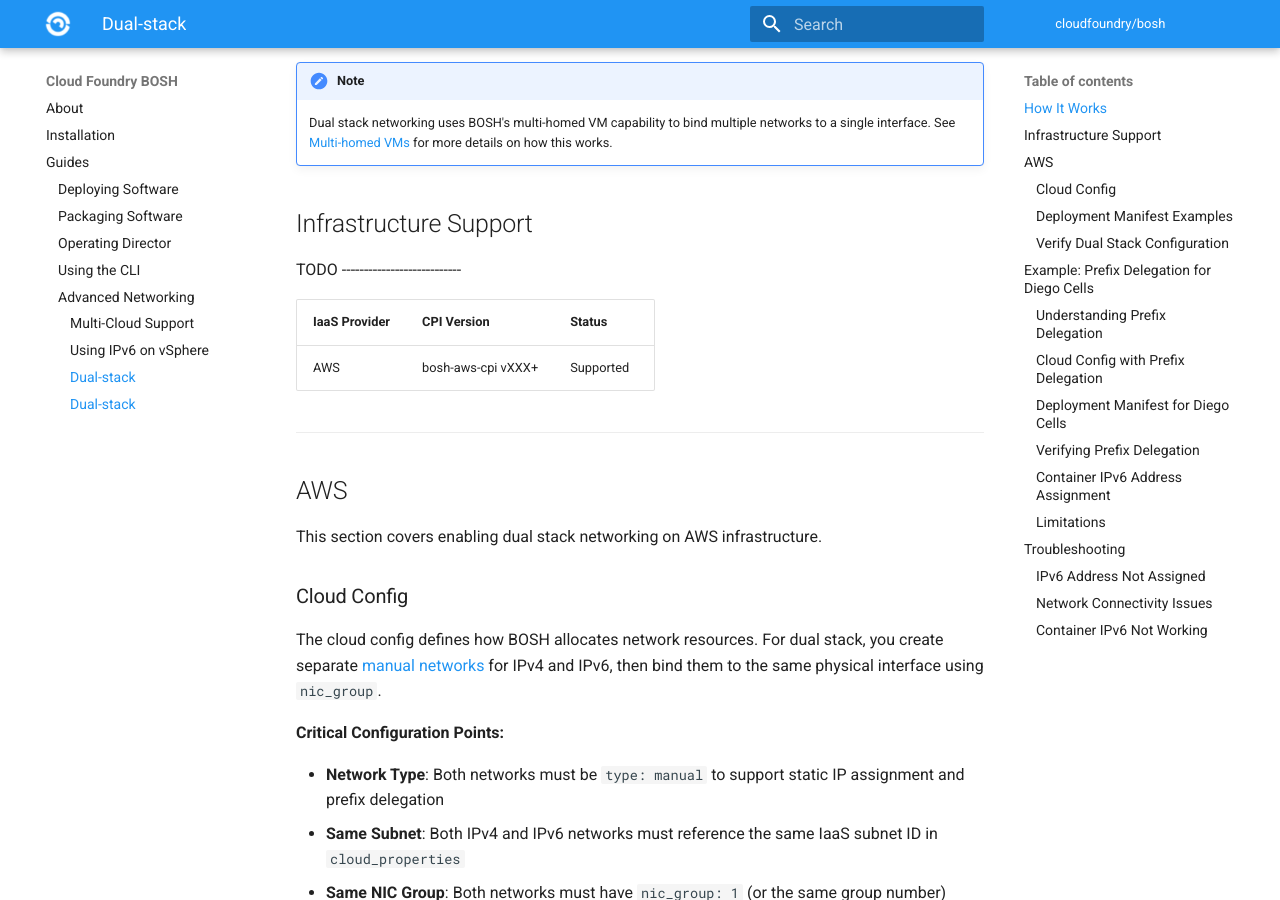
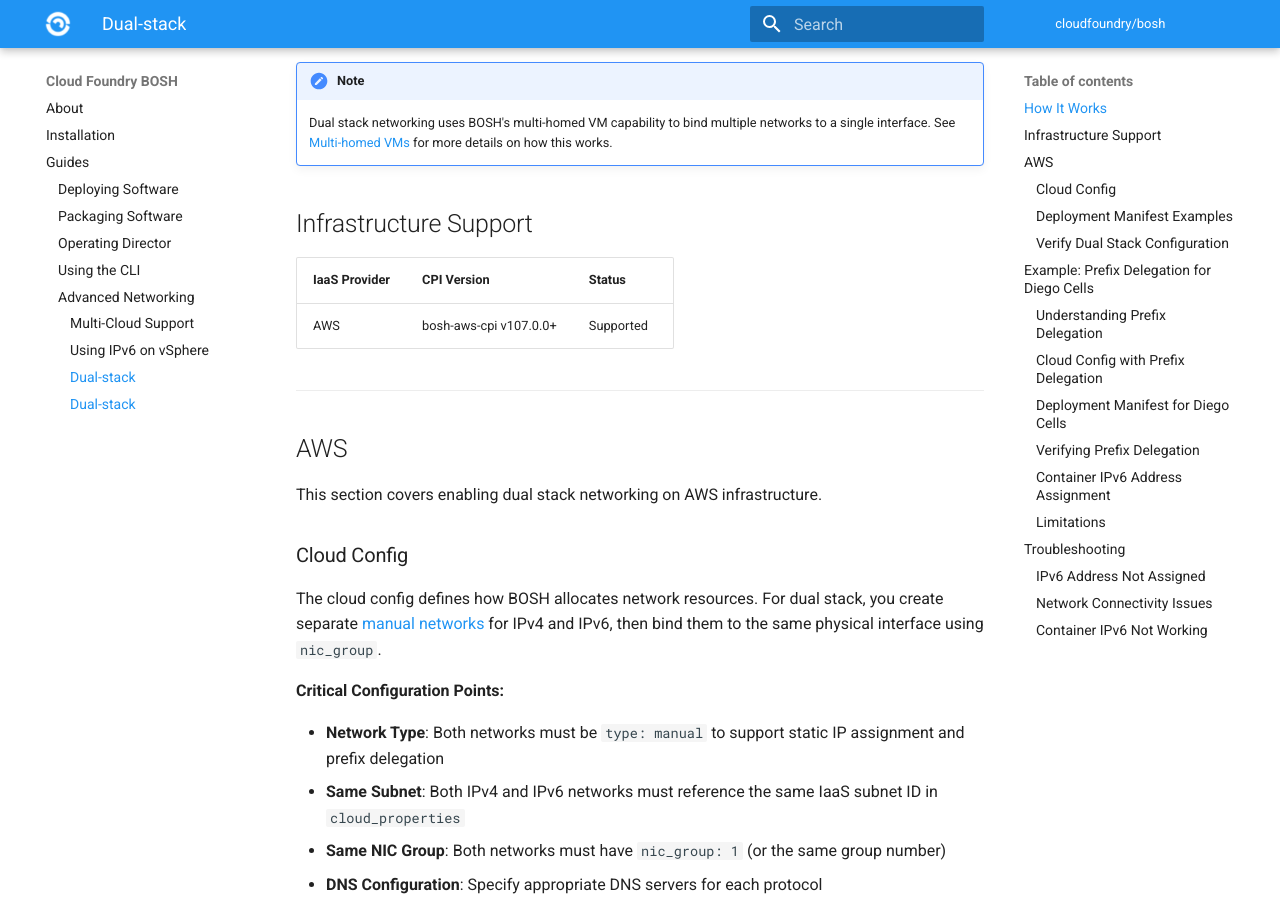
Before and after one commit to cloudfoundry/docs-bosh, an MkDocs documentation site: the page built from content/dual-stack-networks.md, in a window 1280 px wide and 900 px high, scrolled down 886 px. Built offline with MkDocs 1.6.1 and Material for MkDocs 9.7.7, drawn with Linux system fonts in a browser that asks for light colours; old or Windows-style settings are respelled for this version of MkDocs.

Commit message:
Set the supported AWS CPI version

```diff
--- a/content/dual-stack-networks.md
+++ b/content/dual-stack-networks.md
@@ -28,11 +28,9 @@ BOSH binds both networks to a single network interface (NIC), assigning both IPv
 
 ## Infrastructure Support
 
-TODO ---------------------------
-
-| IaaS Provider | CPI Version        | Status    |
-| ------------- | ------------------ | --------- |
-| AWS           | bosh-aws-cpi vXXX+ | Supported |
+| IaaS Provider | CPI Version            | Status    |
+| ------------- | ---------------------- | --------- |
+| AWS           | bosh-aws-cpi v107.0.0+ | Supported |
 
 ---
 
```
